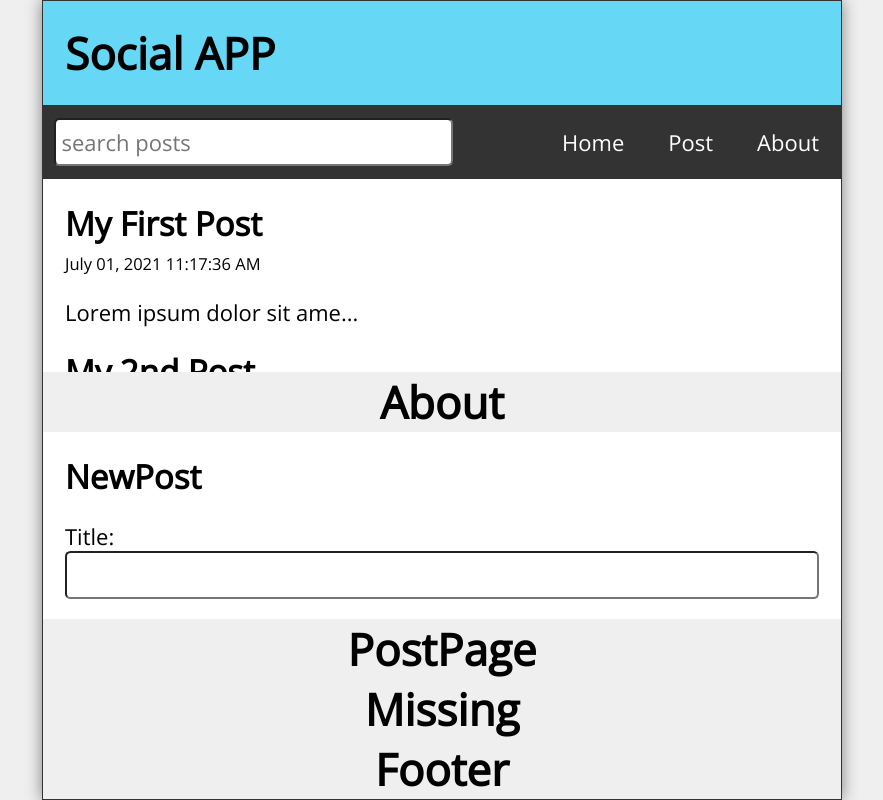
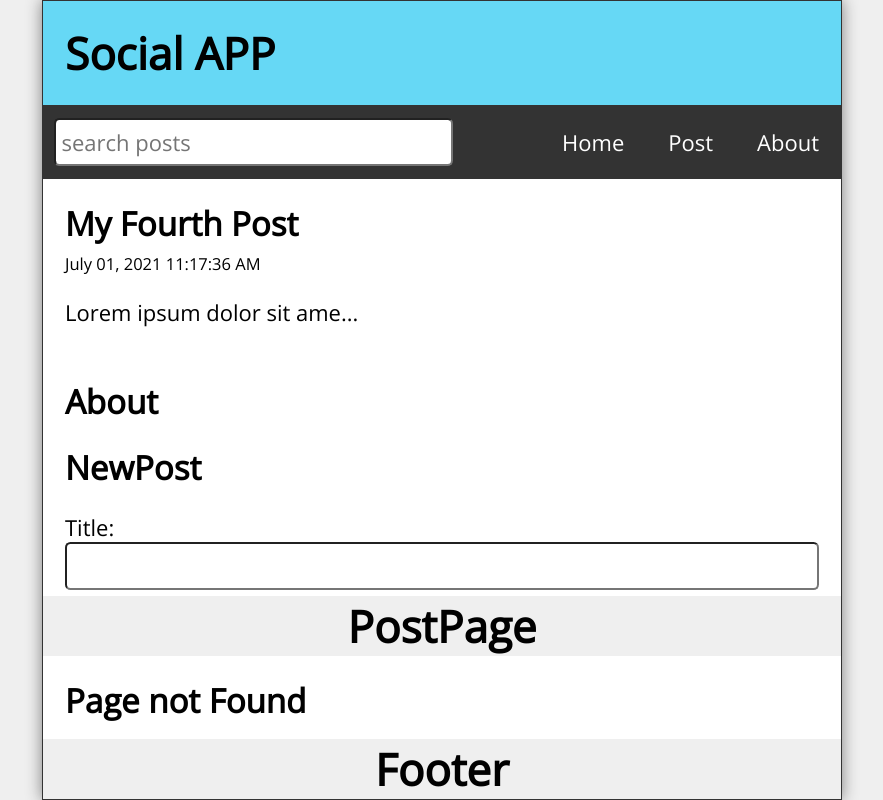
Before and after one commit to Manikandan1818/Social, a React (Create React App) app: page / in a window 1280 px wide. Shown: the whole page, without its empty margins (198-1081 px from the left). Built offline with nearby package versions, Linux system fonts and the light colour scheme.

Commit message:
About and Missing page completed

```diff
--- a/package.json
+++ b/package.json
@@ -6,6 +6,7 @@
     "@testing-library/jest-dom": "^5.17.0",
     "@testing-library/react": "^13.4.0",
     "@testing-library/user-event": "^13.5.0",
+    "date-fns": "^2.30.0",
     "react": "^18.2.0",
     "react-dom": "^18.2.0",
     "react-router-dom": "^6.14.2",
--- a/src/About.jsx
+++ b/src/About.jsx
@@ -2,8 +2,11 @@ import React from "react";
 
 const About = () => {
   return (
-    <main>
-      <h1>About</h1>
+    <main className="About">
+      <h2>About</h2>
+      <p style={{ marginTop: "1rem" }}>
+        I am Manikandan. I am creating Full Stack APP
+      </p>
     </main>
   );
 };
--- a/src/App.js
+++ b/src/App.js
@@ -1,4 +1,4 @@
-import { useState } from "react";
+import { useEffect, useState } from "react";
 import About from "./About";
 import Footer from "./Footer";
 import Home from "./Home";
@@ -7,6 +7,7 @@ import Nav from "./Nav";
 import NewPost from "./NewPost";
 import PostPage from "./PostPage";
 import Header from "./Header";
+import { format } from "date-fns";
 
 function App() {
   const [posts, setPosts] = useState([
@@ -37,14 +38,42 @@ function App() {
   ]);
   const [search, setSearch] = useState("");
   const [searchResults, setSearchResults] = useState([]);
+  const [postTitle, setPostTitle] = useState("");
+  const [postBody, setPostBody] = useState("");
+
+  useEffect(() => {
+    const filteredResults = posts.filter(
+      (post) =>
+        post.body.toLowerCase().includes(search.toLowerCase()) ||
+        post.title.toLowerCase().includes(search.toLowerCase())
+    );
+    setSearchResults(filteredResults.reverse());
+  }, [posts, search]);
+
+  const handleSubmit = (e) => {
+    e.preventDefault();
+    const id = posts.length ? posts[posts.length - 1].id + 1 : 1;
+    const dateTime = format(new Date(), "MMMM dd, yyyy pp");
+    const newPost = { id, title: postTitle, dateTime, body: postBody };
+    const allPosts = [...posts, newPost];
+    setPosts(allPosts);
+    setPostTitle("");
+    setPostBody("");
+  };
 
   return (
     <div className="App">
       <Header title="Social APP" />
       <Nav search={search} setSearch={setSearch} />
-      <Home posts={posts} />
+      <Home posts={searchResults} />
       <About />
-      <NewPost />
+      <NewPost
+        handleSubmit={handleSubmit}
+        postTitle={postTitle}
+        setPostTitle={setPostTitle}
+        postBody={postBody}
+        setPostBody={setPostBody}
+      />
       <PostPage />
       <Missing />
       <Footer />
--- a/src/Missing.jsx
+++ b/src/Missing.jsx
@@ -2,8 +2,10 @@ import React from "react";
 
 const Missing = () => {
   return (
-    <main>
-      <h1>Missing</h1>
+    <main className="Missing">
+      <h2>Page not Found</h2>
+      <p>Well, that's disappointing</p>
+      <p>Visit our Homepage</p>
     </main>
   );
 };
```
Also changed, not shown: 1 other file (tests, documents, lock files or other folders).
